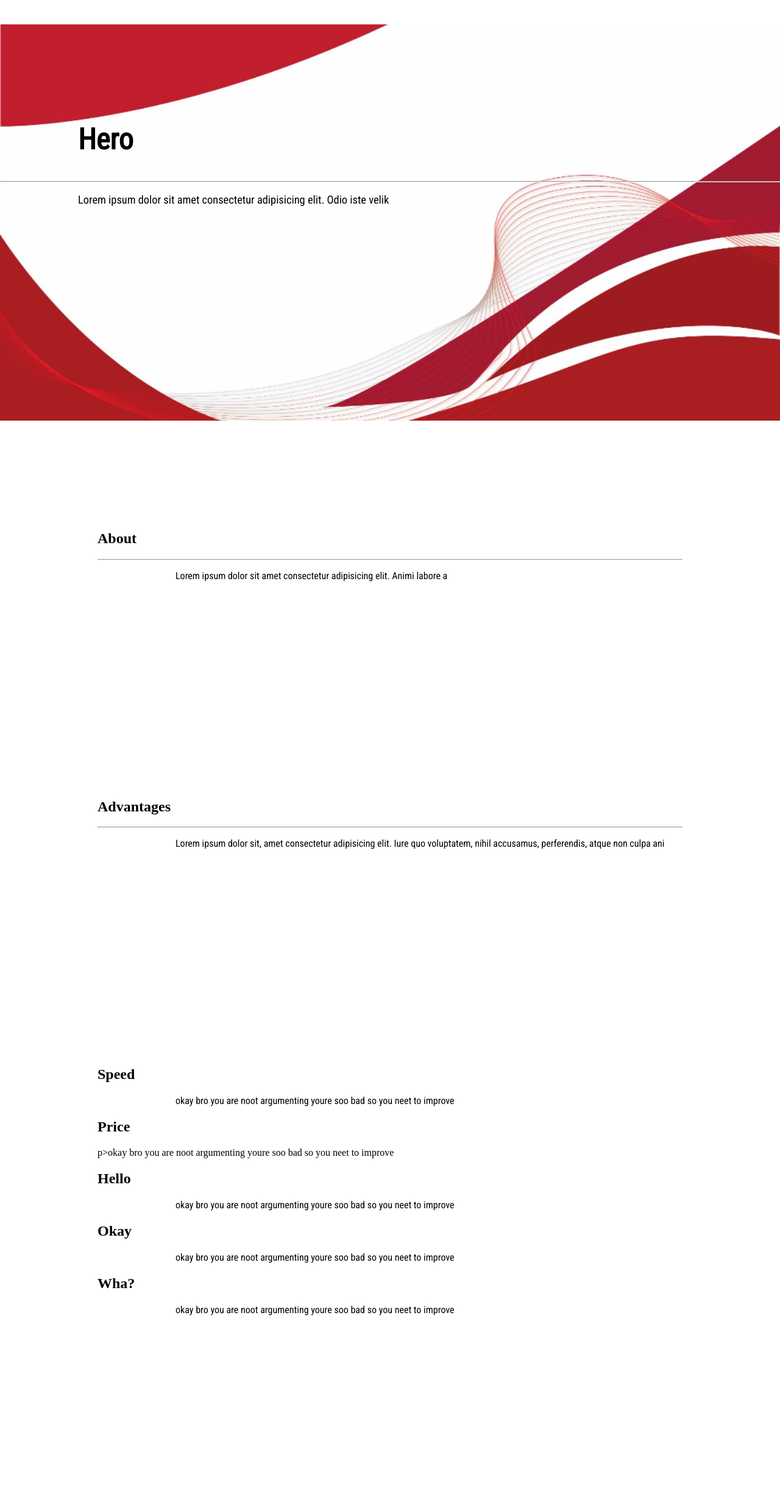
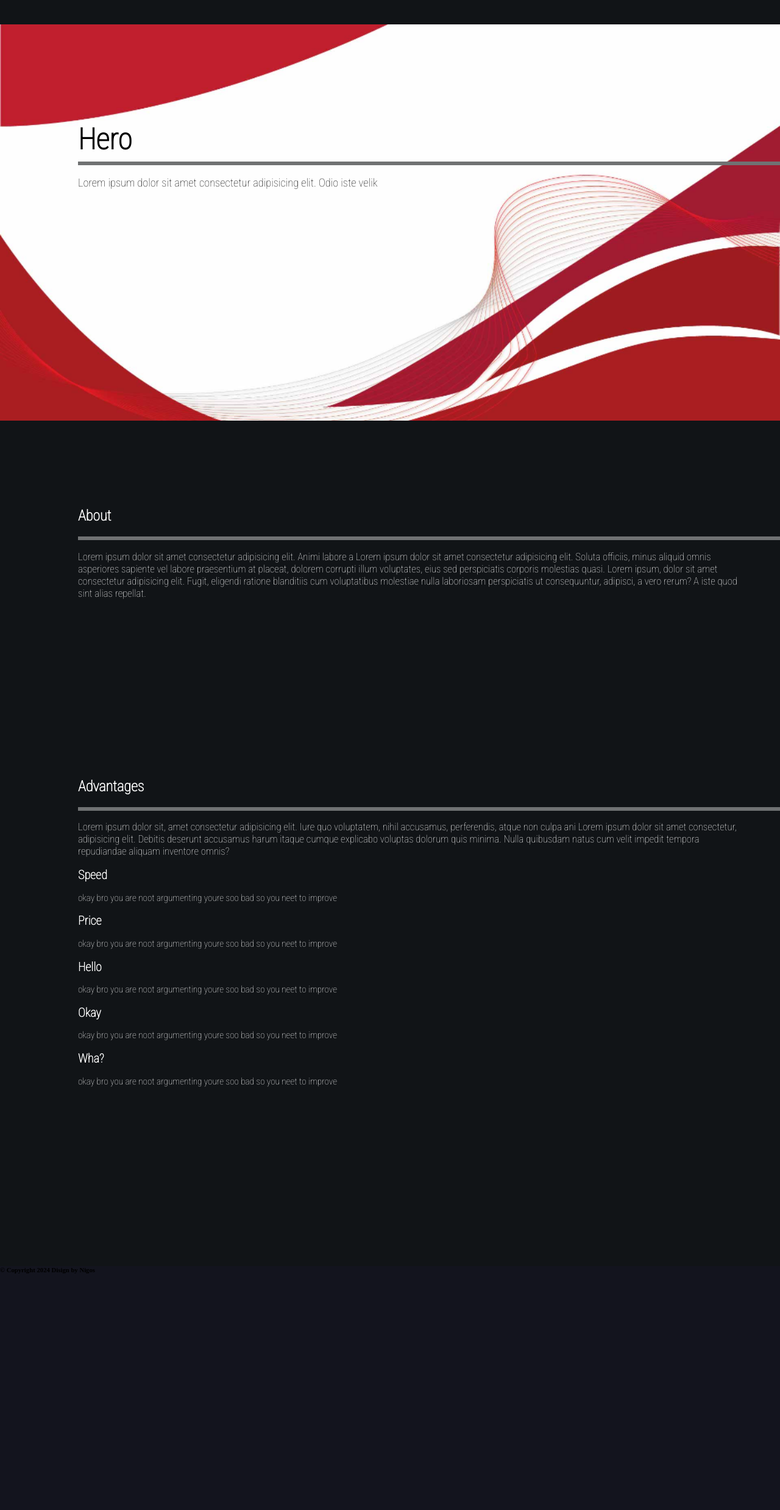
Before and after one commit to 2se3t/sak-group, a PHP site: page / in a window 1280 px wide. Shown: the whole page at 61% size. Before the commit the page ends 2158 px from the top, so only its background shows below. Run offline with PHP 8.4, Linux system fonts and the light colour scheme.

Commit message:
Add files via upload

```diff
--- /dev/null
+++ b/Новый проект/css/font.css
@@ -0,0 +1,75 @@
+
+h1, h2, h3, h4, h5, h6 p {
+    color:  #ffffff;
+    margin-left: 10vw;
+    font-family:'Roboto Condensed', sans-serif;
+}
+
+        /*Hero*/
+
+.hero h1, p{
+    margin-left: 10vw;
+    padding-right: 4vw;
+    font-family:'Roboto Condensed', sans-serif;
+    border: 0;
+}
+
+.hero h1{
+    padding-top: 20vh;
+    margin-bottom: 0;
+    font-size: 6vh;
+    color: #000;
+}
+
+.hero p{
+    font-size: 2.3vh;
+    padding-right: 4vw;
+    color: #000;
+}
+
+
+        /*about*/
+
+.about h1, p{
+    color: #ffffff;
+    font-family:'Roboto Condensed', sans-serif;
+}
+
+.about h1{
+    margin-top: 49vh;
+    font-size: 3vh;
+}
+
+.about p{
+    font-size: 2.1vh;
+}
+
+        /*advant*/
+
+.advant h1, p{
+    color: #ffffff;
+    font-family:'Roboto Condensed', sans-serif;
+}
+
+.advant h1{
+    padding-top: 3vh;
+    font-size: 3vh;
+}
+
+.advant p{
+    font-size: 2.1vh;
+}
+
+
+
+.ad-section h1, p{
+    color: #ffffff;
+}
+
+.ad-section h1{
+    font-size: 2.5vh;
+}
+
+.ad-section p{
+    font-size: 1.9vh;
+}
--- a/Новый проект/css/style.css
+++ b/Новый проект/css/style.css
@@ -7,37 +7,60 @@
 body{
     height: 100%;
     margin: 0;
+    background: #111417;
+    border: 0;
 }
 
 
-.hero h1, p{
-    margin-left: 10vw;
-    font-family:'Roboto Condensed', sans-serif;
+section{
+    height: 400px;
 }
 
-.hero h1{
-    padding-top: 20vh;
-    font-size: 6vh;
+
+hr {
+	border: solid #707273;
+
+	clear: both;
+    margin-left: 10vw;
+
+}
+/*
+hr {
+	border: solid #283436;
+	width: 3.5vw;
+	clear: both;
+	-moz-transition: all 0.5s ease-in-out;
+	-o-transition: all 0.5s ease-in-out;
+	-webkit-transition: all 0.5s ease-in-out;
+	-ms-transition: all 0.5s ease-in-out;
+	transition: all 0.5s ease-in-out;
 }
 
-.hero p{
-    font-size: 2.3vh;
-    padding-right: 4vw;
+:hover h1 + hr {
+	border-color: #9e2626;
+	width: 3.5vw;
+
 }
 
+ПРОТОТИП */
+
+
+/*Hero*/
+
 .hero{
-    background: url(../set.png) no-repeat center;
+    background: #0f1223 url(../set.png) no-repeat center;
     background-size: cover;
     min-height: 650px;
     width: 100%;
     position: relative;
 }
-.about{
-    padding: 20vh;
+
+
+/*about*/
+
+
+/*footer*/
+footer{
+    background-color: #13141e;
+    height: 400px;
 }
-.advant{
-    padding: 20vh;
-}
-.ad-section{
-    padding: 20vh;
-}
--- a/Новый проект/index.html
+++ b/Новый проект/index.html
@@ -4,10 +4,11 @@
     <meta charset="UTF-8">
     <meta name="viewport" content="width=device-width, initial-scale=1.0">
     <link rel="stylesheet" href="css/style.css">
-    <title>Document</title>
+    <link rel="stylesheet" href="css/font.css">
     <link rel="preconnect" href="https://fonts.googleapis.com">
     <link rel="preconnect" href="https://fonts.gstatic.com" crossorigin>
-<link href="https://fonts.googleapis.com/css2?family=Roboto+Condensed&display=swap" rel="stylesheet">
+    <link href="https://fonts.googleapis.com/css2?family=Roboto+Condensed:wght@100&display=swap" rel="stylesheet">
+    <title>Document</title>
 </head>
 
 <body>
@@ -24,7 +25,7 @@
         <div class="about">
             <h1>About</h1>
             <hr/>
-            <p>Lorem ipsum dolor sit amet consectetur adipisicing elit. Animi labore a</p>
+            <p>Lorem ipsum dolor sit amet consectetur adipisicing elit. Animi labore a Lorem ipsum dolor sit amet consectetur adipisicing elit. Soluta officiis, minus aliquid omnis asperiores sapiente vel labore praesentium at placeat, dolorem corrupti illum voluptates, eius sed perspiciatis corporis molestias quasi. Lorem ipsum, dolor sit amet consectetur adipisicing elit. Fugit, eligendi ratione blanditiis cum voluptatibus molestiae nulla laboriosam perspiciatis ut consequuntur, adipisci, a vero rerum? A iste quod sint alias repellat.</p>
         </div>
       </section>
 
@@ -34,16 +35,15 @@
         <div class="advant">
             <h1>Advantages</h1>
             <hr/>
-            <p>Lorem ipsum dolor sit, amet consectetur adipisicing elit. Iure quo voluptatem, nihil accusamus, perferendis, atque non culpa ani</p>
+            <p>Lorem ipsum dolor sit, amet consectetur adipisicing elit. Iure quo voluptatem, nihil accusamus, perferendis, atque non culpa ani Lorem ipsum dolor sit amet consectetur, adipisicing elit. Debitis deserunt accusamus harum itaque cumque explicabo voluptas dolorum quis minima. Nulla quibusdam natus cum velit impedit tempora repudiandae aliquam inventore omnis?</p>
         </div>
-
 
         <div class="ad-section">
             <h1>Speed</h1>
              <p> okay bro you are noot argumenting youre soo bad so you neet to improve </p>
 
             <h1>Price</h1>
-             p>okay bro you are noot argumenting youre soo bad so you neet to improve </p>
+             <p>okay bro you are noot argumenting youre soo bad so you neet to improve </p>
 
             <h1>Hello</h1>
              <p>okay bro you are noot argumenting youre soo bad so you neet to improve </p>
@@ -54,8 +54,18 @@
             <h1>Wha?</h1>
              <p>okay bro you are noot argumenting youre soo bad so you neet to improve </p>
         </div>
+      </section>
 
+      <section id="contact">
+        <div class="contact">
+
+        </div>
       </section>
+
+
+      <footer>
+        <h6>© Copyright 2024 Disign by Nigos</h6>
+      </footer>
 
 </body>
 </html>
```
Lines whose indentation alone changed are shown as unchanged.
